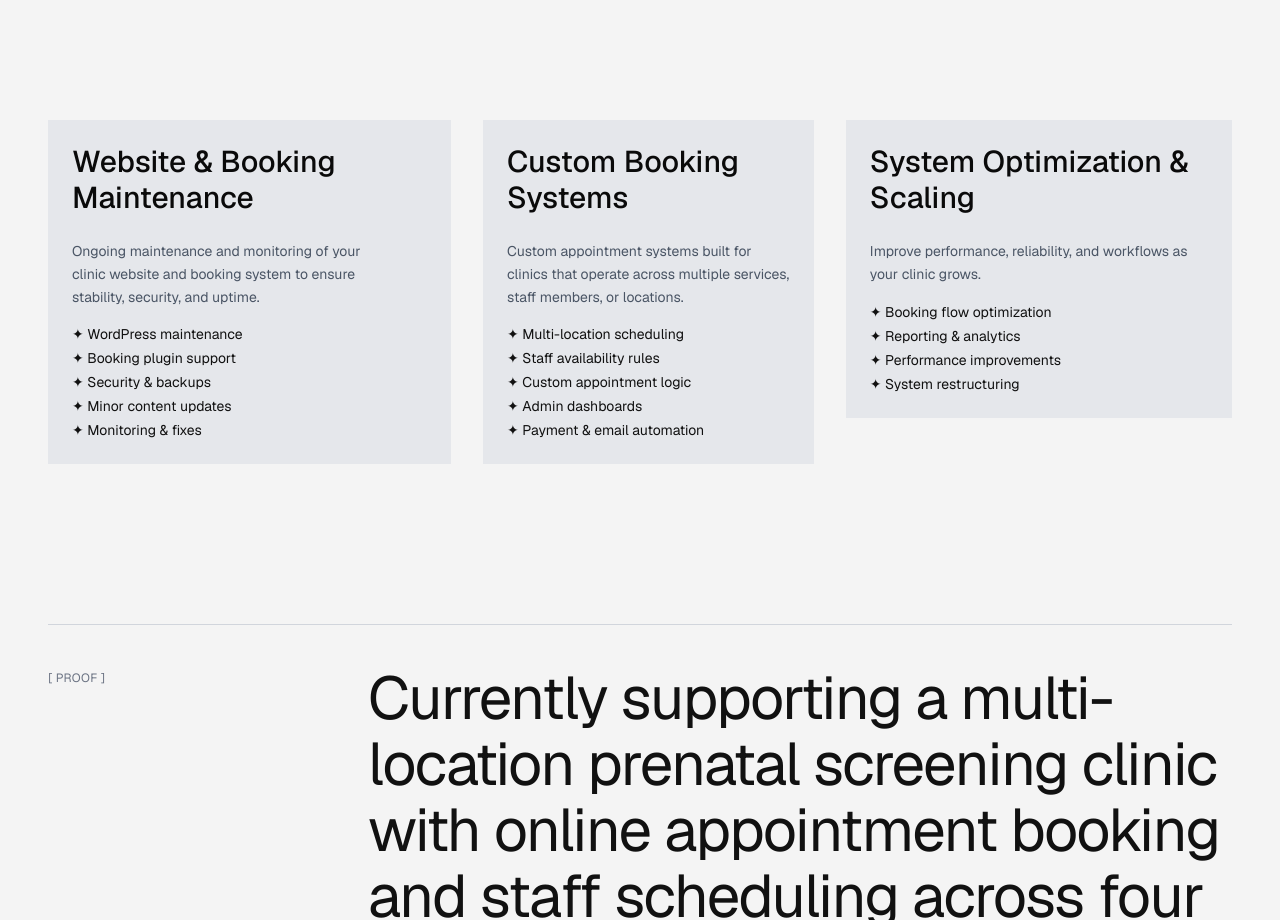
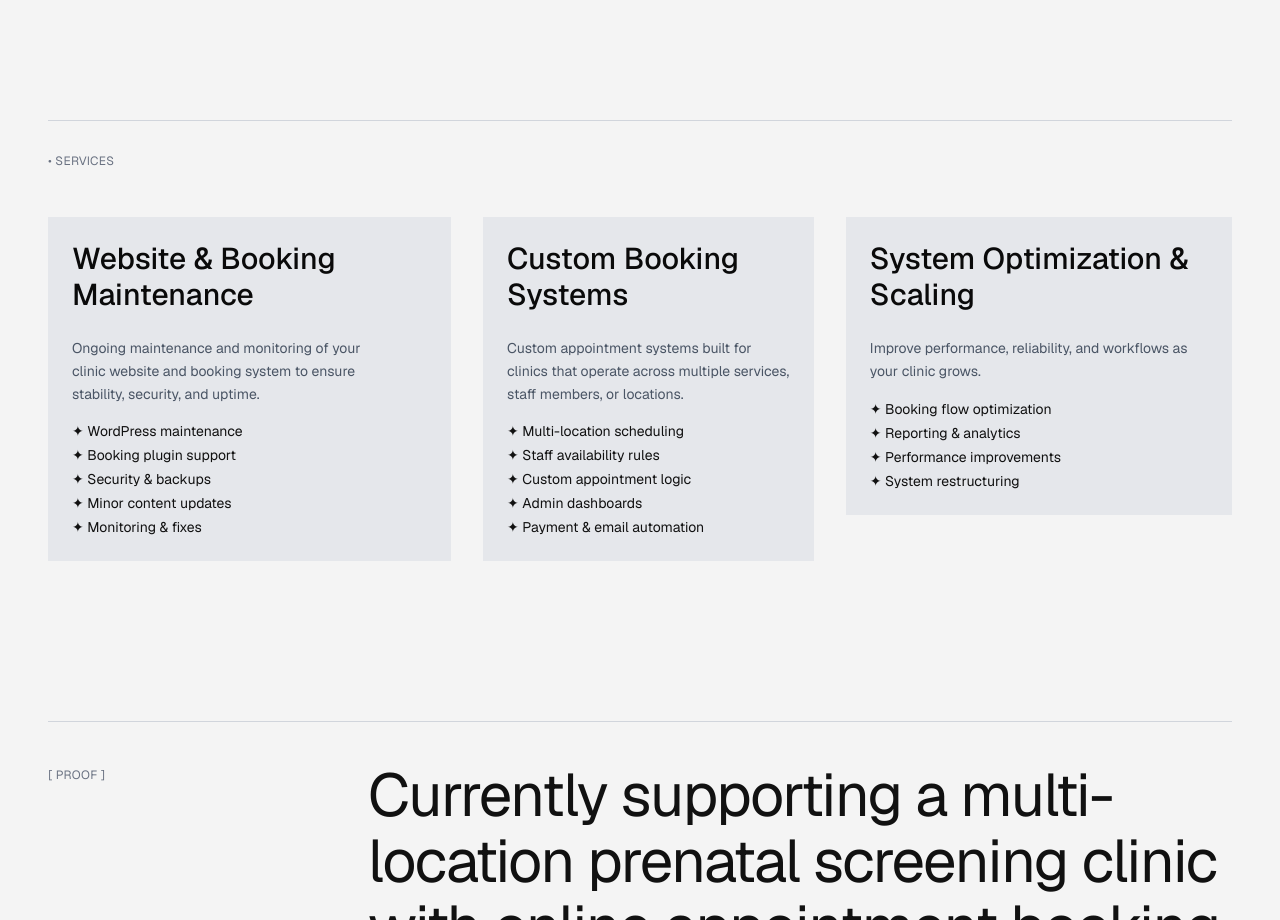
Before and after one commit to jbxxnn/bindasystem, a Next.js app: page /en in a window 1280 px wide. Shown: the part 2640-3560 px from the top of the page. Built offline with nearby package versions, Linux system fonts and the light colour scheme.

Commit message:
feat: Add a horizontal rule and a service navigation label to the services section.

```diff
--- a/app/[locale]/page.tsx
+++ b/app/[locale]/page.tsx
@@ -132,6 +132,10 @@ export default function Home() {
 
 
         <section className="px-6 md:px-12 py-20 bg-[#f4f4f4]" id="services">
+          <div className="border-t border-gray-300 w-full mb-8"></div>
+          <div className="flex flex-col md:flex-row justify-between items-start mb-12">
+            <span className="text-xs text-gray-500 uppercase tracking-wide">• {t('Navigation.services')}</span>
+          </div>
           <div className="flex flex-col md:flex-row justify-between items-start gap-8">
             <div className="flex flex-col gap-4 bg-gray-200 p-6">
               <div className="">
```
